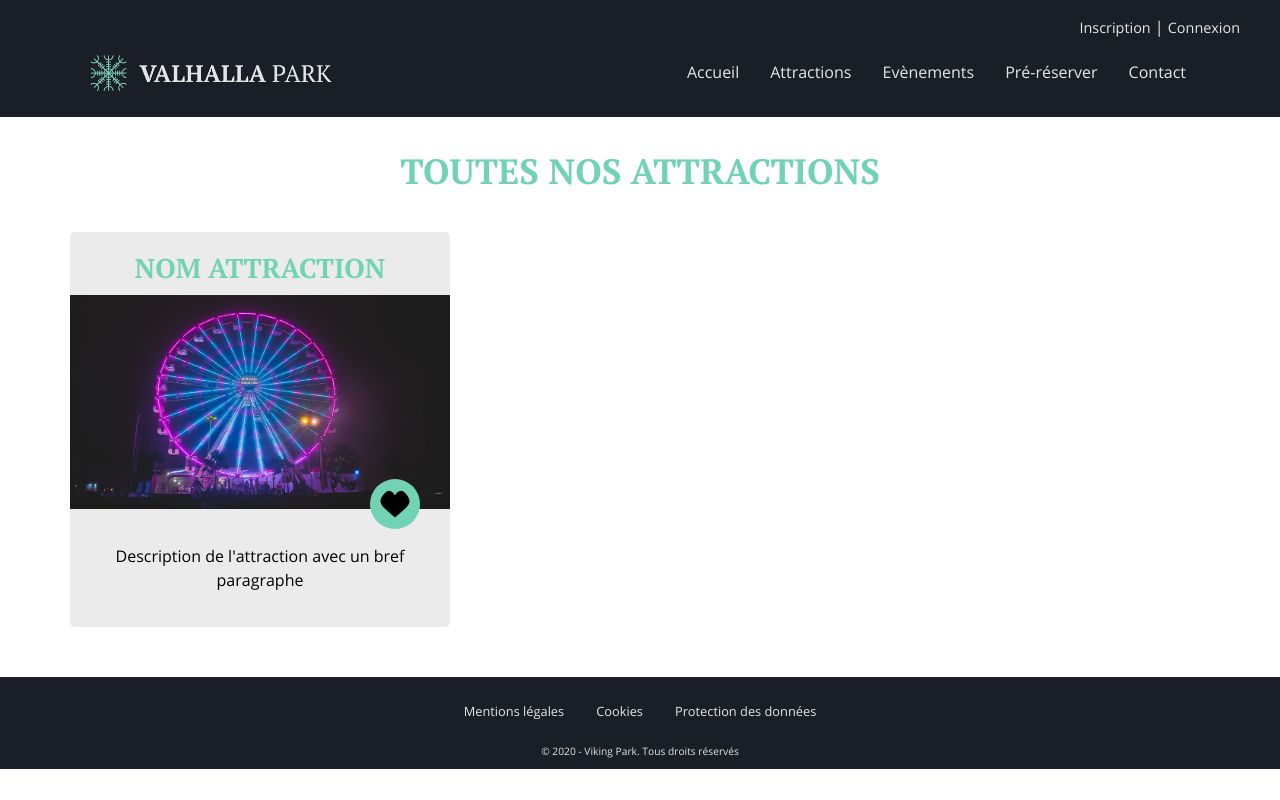
After one commit to JeffKwakou/VikingPark, a PHP site: page /attraction.phtml in a window 1280 px wide. The commit adds this page. Run offline with PHP 8.4, Linux system fonts and the light colour scheme.

Commit message:
Création de la liste des attractions

```diff
--- /dev/null
+++ b/attraction.css
@@ -0,0 +1,90 @@
+/* DECLARATION COULEURS ET FONTS */
+:root {
+    --blue-color: #1A1E26;
+    --turquoise-color: #71D3B4;
+    --grey-color: #E5E5E5;
+    --white-color: #ffffff;
+    --black-color: #000000;
+  }
+
+@font-face {
+    font-family: 'openSans-bold';
+    src: url('./assets/fonts/Open_Sans/OpenSans-Bold.ttf') format('truetype');
+}
+
+@font-face {
+    font-family: 'openSans-semibold';
+    src: url('./assets/fonts/Open_Sans/OpenSans-SemiBold.ttf') format('truetype');
+}
+
+@font-face {
+    font-family: 'openSans';
+    src: url('./assets/fonts/Open_Sans/OpenSans-Regular.ttf') format('truetype');
+}
+
+@font-face {
+    font-family: 'ptSerif';
+    src: url('./assets/fonts/PT_Serif/PTSerif-Regular.ttf') format('truetype');
+}
+
+@font-face {
+    font-family: 'ptSerif-bold';
+    src: url('./assets/fonts/PT_Serif/PTSerif-Bold.ttf') format('truetype');
+}
+
+
+
+#attraction_list {
+    margin-top: 150px;
+    margin-bottom: 20px;
+}
+
+#attraction_list h2 {
+    margin-bottom: 40px;
+}
+
+#attraction_list a:hover {
+    text-decoration: none;
+}
+
+#attraction_list p {
+    position: relative;
+    top: -15px;
+    color: var(--black-color);
+    text-align: center;
+    padding: 0 5px;
+    margin-bottom: 0;
+}
+
+#attraction_list .col-md-4 {
+    background-color: #ebebeb;
+    border-radius: 5px;
+    padding: 20px 0;
+    margin-bottom: 30px;
+}
+
+#attraction_list h3 {
+    font-size: 1.7em;
+    margin-bottom: 10px;
+    text-transform: uppercase;
+    color: var(--turquoise-color);
+    font-family: "ptSerif-bold";
+    text-align: center;
+}
+
+.favori {
+    position: relative;
+    top: -30px;
+    text-align: right;
+    margin-right: 30px;
+}
+
+.favori img {
+    background-color: var(--turquoise-color);
+    padding: 10px;
+    border-radius: 40px;
+}
+
+.favori img:hover {
+    background-color: #0ce7a2;
+}
--- /dev/null
+++ b/attraction.phtml
@@ -0,0 +1,80 @@
+<!DOCTYPE html>
+<html lang="en">
+<head>
+    <meta charset="UTF-8">
+    <meta name="viewport" content="width=device-width, initial-scale=1.0">
+    <title>Toutes nos attractions</title>
+
+    <!-- Intégration de Bootstrap -->
+    <link rel="stylesheet" href="https://maxcdn.bootstrapcdn.com/bootstrap/4.5.2/css/bootstrap.min.css">
+    <script src="https://ajax.googleapis.com/ajax/libs/jquery/3.5.1/jquery.min.js"></script>
+    <script src="https://cdnjs.cloudflare.com/ajax/libs/popper.js/1.16.0/umd/popper.min.js"></script>
+    <script src="https://maxcdn.bootstrapcdn.com/bootstrap/4.5.2/js/bootstrap.min.js"></script>
+
+    <!-- Intégration de mes scripts & styles -->
+    <link rel="stylesheet" href="style.css">
+    <link rel="stylesheet" href="attraction.css">
+</head>
+<body>
+    <!-- HEADER -->
+    <header class="fixed-top">
+        <!-- LIENS DE CONNEXION -->
+        <div class="text-right" id="auth">
+            <a href="#">Inscription</a> <span id="sep-auth">|</span> <a href="#" class="auth-decal">Connexion</a>
+        </div>
+                <!-- MENU -->
+                <nav class="navbar navbar-expand-lg container navbar-dark">
+                    <a class="navbar-brand" href="#">
+                        <img src="./assets/logo/logoValhalla.png" alt="Logo Viking Park" width="250" height="auto">
+                    </a>
+                    <button class="navbar-toggler" type="button" data-toggle="collapse" data-target="#navbarNav" aria-controls="navbarNav" aria-expanded="false" aria-label="Toggle navigation">
+                        <span class="navbar-toggler-icon"></span>
+                    </button>
+                    <div class="collapse navbar-collapse" id="navbarNav">
+                        <ul class="navbar-nav ml-auto">
+                            <li class="nav-carousel-item active">
+                                <a class="nav-link" href="index.phtml">Accueil</a>
+                            </li>
+                            <li class="nav-carousel-item">
+                                <a class="nav-link" href="attraction.phtml">Attractions</a>
+                            </li>
+                            <li class="nav-carousel-item">
+                                <a class="nav-link" href="#">Evènements</a>
+                            </li>
+                            <li class="nav-carousel-item">
+                                <a class="nav-link" href="#">Pré-réserver</a>
+                            </li>
+                            <li class="nav-carousel-item">
+                                <a class="nav-link" href="#">Contact</a>
+                            </li>
+                        </ul>
+                    </div>
+                </nav>
+    </header>
+
+    <!-- LISTE DES ATTRACTIONS -->
+    <main class="container" id="attraction_list">
+        <h2>Toutes nos attractions</h2>
+        <div class="row">
+                <div class="col-md-4">
+                    <h3>Nom attraction</h3>
+                    <a href="#"><img src="./assets/images/attractions_example.jpg" alt="attraction exemple" width="100%" height="auto"></a>
+                    <div class="favori"><a href="#"><img src="./assets/icone/love.svg" alt="" width="50px" width="auto"></a></div>
+                    <p>Description de l'attraction avec un bref paragraphe</p>
+                </div>
+        </div>
+    </main>
+
+    <!-- FOOTER -->
+    <footer>
+        <div class="container">
+            <ul class="nav justify-content-center">
+                <li class="nav-item"><a href="#" class="nav-link">Mentions légales</a></li>
+                <li class="nav-item"><a href="#" class="nav-link">Cookies</a></li>
+                <li class="nav-item"><a href="#" class="nav-link">Protection des données</a></li>
+            </ul>
+            <div>© 2020 - Viking Park. Tous droits réservés</div>
+        </div>
+    </footer>
+</body>
+</html>
--- a/index.phtml
+++ b/index.phtml
@@ -32,10 +32,10 @@
                     <div class="collapse navbar-collapse" id="navbarNav">
                         <ul class="navbar-nav ml-auto">
                             <li class="nav-carousel-item active">
-                                <a class="nav-link" href="#">Accueil</a>
+                                <a class="nav-link" href="index.phtml">Accueil</a>
                             </li>
                             <li class="nav-carousel-item">
-                                <a class="nav-link" href="#">Attractions</a>
+                                <a class="nav-link" href="attraction.phtml">Attractions</a>
                             </li>
                             <li class="nav-carousel-item">
                                 <a class="nav-link" href="#">Evènements</a>
```
Also changed, not shown: assets/icone/love.svg (added), assets/images/attractions_example.jpg (added).
